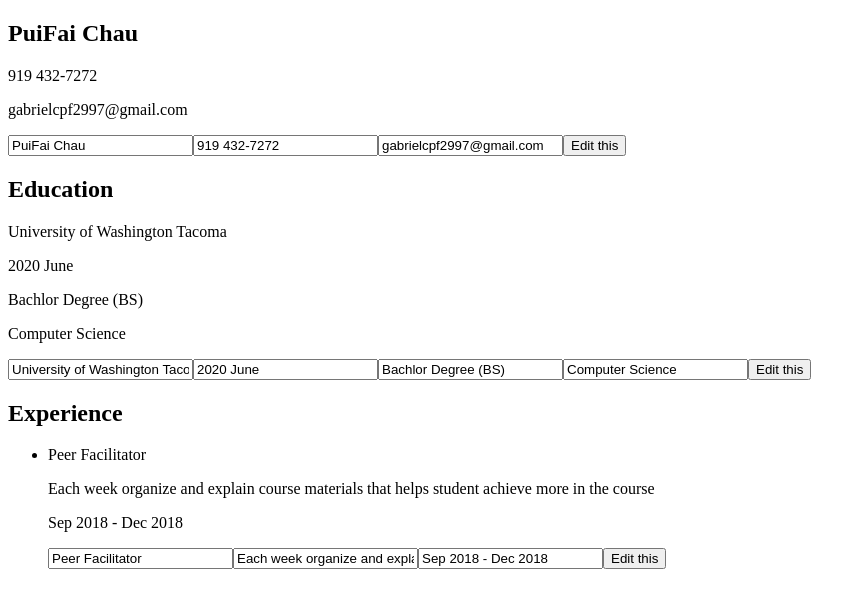
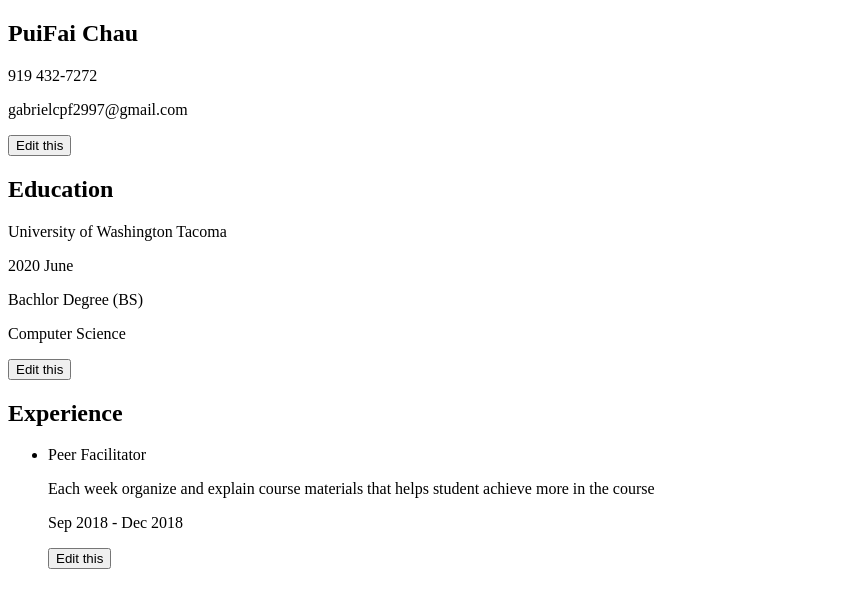
Before and after one commit to gabecpf97/cv-project, a React (Create React App) app: page / in a window 1280 px wide. Shown: the top 608 px of the page, without its empty margins (0-866 px from the left). Built offline with nearby package versions, Linux system fonts and the light colour scheme; the HTML template or start-up script is replaced by a standard one.

Commit message:
make it possible to hide and show form

```diff
--- a/src/component/EditItem.js
+++ b/src/component/EditItem.js
@@ -21,9 +21,9 @@
         return temp;
     }
 
-    onChangeInfo = () => {
+    onChangeInfo = (e) => {
+        e.preventDefault();
         this.props.changeInfo(this.state);
-
     }
 
     onHandleChange = (e, propName) => {
@@ -37,14 +37,14 @@
 
     render() {
         return (
-            <div className="edit">
+            <form className="edit">
                 {
                     Object.keys(this.props)
                     .filter((key, i) => key !== 'changeInfo')
                     .map((key, i) => this._makeInputs(key, this.state[key][key]))
                 }
-                <button onClick={this.onChangeInfo}>Edit this</button>
-            </div>
+                <button onClick={this.onChangeInfo}>Save</button>
+            </form>
         );
     }
 
--- a/src/component/Education.js
+++ b/src/component/Education.js
@@ -10,6 +10,7 @@
             gradYear: '2020 June',
             degree: 'Bachlor Degree (BS)',
             major: 'Computer Science',
+            isVisiable: false,
         }
     }
 
@@ -19,11 +20,18 @@
             gradYear: newInfo.gradYear.gradYear,
             degree: newInfo.degree.degree,
             major: newInfo.major.major,
+            isVisiable: !this.state.isVisiable,
         })
     }
 
+    showForm = () => {
+        this.setState({
+            isVisiable: !this.state.isVisiable,
+        });
+    }
+
     render() {
-        const {schoolName, gradYear, degree, major} = this.state;
+        const {schoolName, gradYear, degree, major, isVisiable} = this.state;
 
         return (
             <div className="education_div">
@@ -32,13 +40,14 @@
                 <p className="gradYear">{gradYear}</p>
                 <p className="degree">{degree}</p>
                 <p className="major">{major}</p>
-                <EditItem
+                <button onClick={this.showForm}>Edit this</button>
+                {isVisiable && < EditItem
                     changeInfo = {this.onChangeInfo.bind(this)}
                     schoolName = {schoolName}
                     gradYear = {gradYear}
                     degree = {degree}
                     major = {major}
-                />
+                />}
             </div>
         );
     };
--- a/src/component/GeneralInfo.js
+++ b/src/component/GeneralInfo.js
@@ -9,6 +9,7 @@
             name: 'PuiFai Chau',
             phone: '919 432-7272',
             email: 'gabrielcpf2997@gmail.com',
+            isVisiable: false,
         }
     };
 
@@ -17,23 +18,31 @@
             name: newInfo.name.name,
             phone: newInfo.phone.phone,
             email: newInfo.email.email,
+            isVisiable: !this.state.isVisiable,
         })
     };
 
+    showForm = () => {
+        this.setState({
+            isVisiable: !this.state.isVisiable,
+        });
+    }
+
     render() {
-        const {name, phone, email} = this.state;
+        const {name, phone, email, isVisiable} = this.state;
 
         return (
             <div className="general">
                 <h2 className="myName">{name}</h2>
                 <p className="myPhone">{phone}</p>
                 <p className="myEmail">{email}</p>
-                < EditItem
+                <button onClick={this.showForm}>Edit this</button>
+                {isVisiable && < EditItem
                     changeInfo = {this.onChangeInfo.bind(this)}
                     name = {name}
                     phone = {phone}
                     email = {email}
-                />
+                />}
             </div>
         );
     };
--- a/src/component/PracticalExperience.js
+++ b/src/component/PracticalExperience.js
@@ -12,18 +12,31 @@
                 description: 'Each week organize and explain course materials that helps student achieve more in the course',
                 duration: 'Sep 2018 - Dec 2018',
                 exp_id: uniqid(),
+                isVisiable: false,
             }],
         }
     }
 
     onChangeInfo = (newInfo) => {
-        console.log(newInfo);
         this.setState({
             experiences: [{
                 name: newInfo.name.name,
                 description: newInfo.description.description,
                 duration: newInfo.duration.duration,
                 exp_id: this.state.experiences[0].exp_id,
+                isVisiable: !this.state.experiences[0].isVisiable
+            }],
+        });
+    }
+
+    showForm = () => {
+        this.setState({
+            experiences: [{
+                name: this.state.experiences[0].name,
+                description: this.state.experiences[0].description,
+                duration: this.state.experiences[0].duration,
+                exp_id: this.state.experiences[0].exp_id,
+                isVisiable: !this.state.experiences[0].isVisiable
             }],
         });
     }
@@ -34,18 +47,19 @@
                 <h2  className="experience">Experience</h2>
                 <ul>
                     {this.state.experiences.map((experience) => {
-                        const {name, description, duration, exp_id} = experience;
+                        const {name, description, duration, exp_id, isVisiable} = experience;
                         return (
                             <li className="job" key={exp_id}>
                                 <p className="jobName">{name}</p>
                                 <p className="description">{description}</p>
                                 <p className="duration">{duration}</p>
-                                < EditItem
+                                <button onClick={this.showForm}>Edit this</button>
+                                {isVisiable && < EditItem
                                     changeInfo = {this.onChangeInfo.bind(this)}
                                     name = {name}
                                     description = {description}
                                     duration = {duration}
-                                />
+                                />}
                             </li>
                         );
                     })}
```
